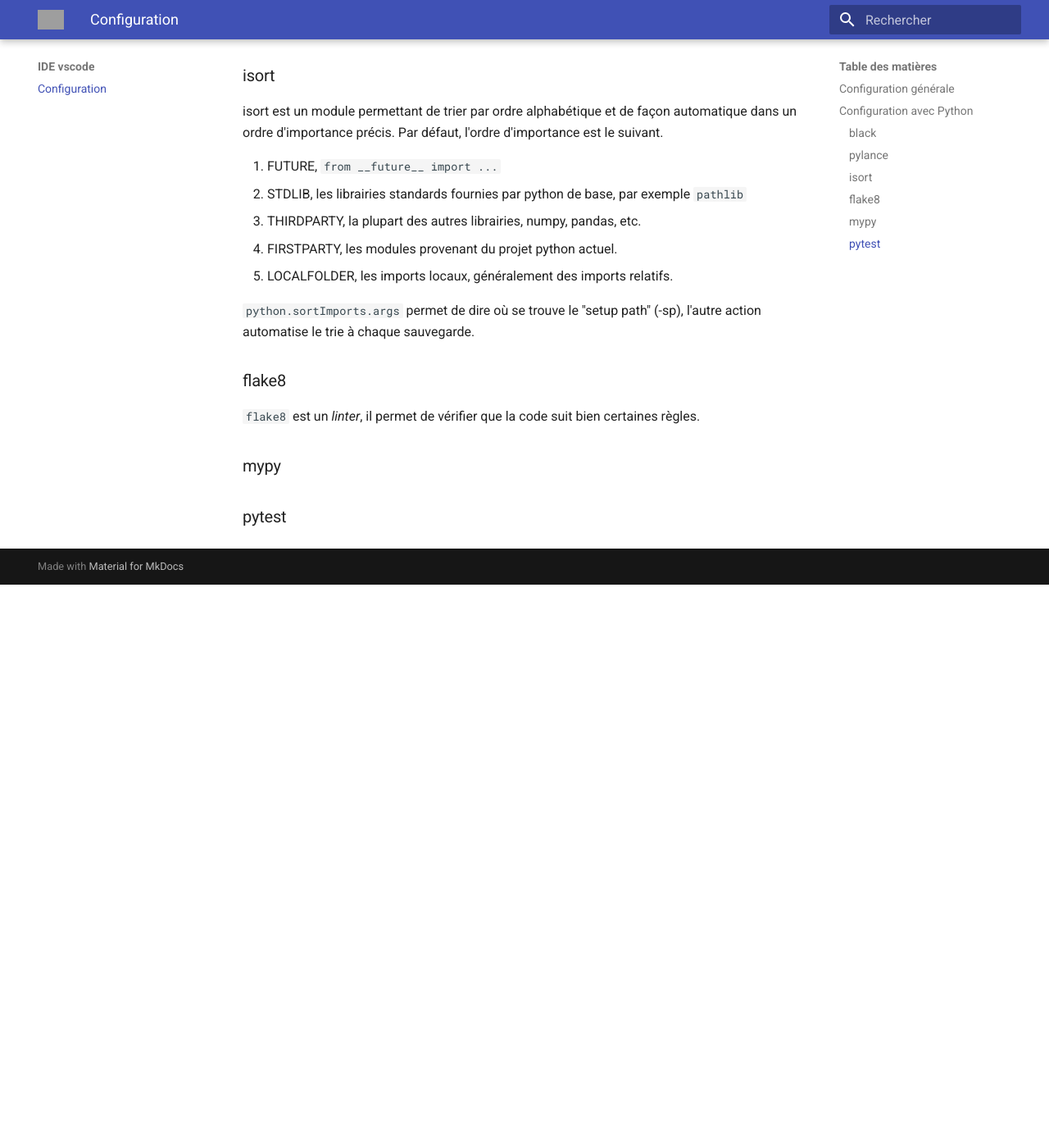
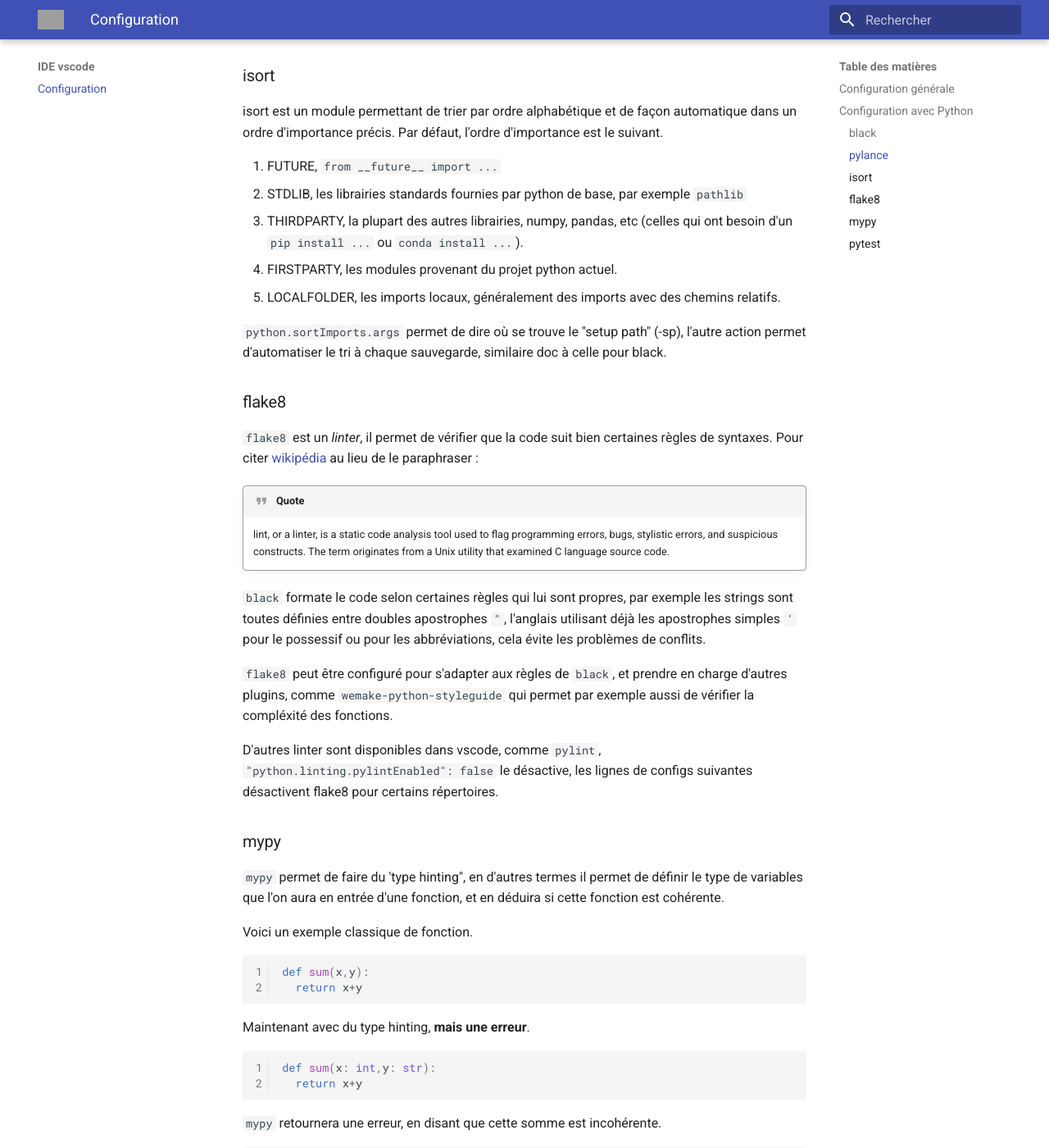
Before and after one commit to MathKlim/guidelines_citc, an MkDocs documentation site: the page built from docs/ide_vscode/conf.md, in a window 1280 px wide and 1400 px high, scrolled down 5626 px. Shown: the whole window at 82% size. Built offline with MkDocs 1.6.1 and Material for MkDocs 9.7.7, drawn with Linux system fonts in a browser that asks for light colours; before the commit the page ends 6339 px from its top, so only the background shows below that; some of the changed text lies outside the part shown; grey boxes are pictures that could not be loaded.

Commit message:
première rédaction de conf.md

````diff
--- a/docs/ide_vscode/conf.md
+++ b/docs/ide_vscode/conf.md
@@ -214,16 +214,56 @@ isort est un module permettant de trier par ordre alphabétique et de façon aut
 
 1. FUTURE, `from __future__ import ...`
 2. STDLIB, les librairies standards fournies par python de base, par exemple `pathlib`
-3. THIRDPARTY, la plupart des autres librairies, numpy, pandas, etc.
+3. THIRDPARTY, la plupart des autres librairies, numpy, pandas, etc (celles qui ont besoin d'un `pip install ...` ou `conda install ...`).
 4. FIRSTPARTY, les modules provenant du projet python actuel.
-5. LOCALFOLDER, les imports locaux, généralement des imports relatifs.
+5. LOCALFOLDER, les imports locaux, généralement des imports avec des chemins relatifs.
 
-`python.sortImports.args` permet de dire où se trouve le "setup path" (-sp), l'autre action automatise le trie à chaque sauvegarde.
+`python.sortImports.args` permet de dire où se trouve le "setup path" (-sp), l'autre action permet d'automatiser le tri à chaque sauvegarde, similaire doc à celle pour black.
 
 ### flake8
 
-`flake8` est un *linter*, il permet de vérifier que la code suit bien certaines règles.
+`flake8` est un *linter*, il permet de vérifier que la code suit bien certaines règles de syntaxes. Pour citer [wikipédia](https://en.wikipedia.org/wiki/Lint_(software)) au lieu de le paraphraser :
+
+!!! quote
+    lint, or a linter, is a static code analysis tool used to flag programming errors, bugs, stylistic errors, and suspicious constructs. The term originates from a Unix utility that examined C language source code.
+
+`black` formate le code selon certaines règles qui lui sont propres, par exemple les strings sont toutes définies entre doubles apostrophes `"`, l'anglais utilisant déjà les apostrophes simples `'` pour le possessif ou pour les abbréviations, cela évite les problèmes de conflits.
+
+`flake8` peut être configuré pour s'adapter aux règles de `black`, et prendre en charge d'autres plugins, comme `wemake-python-styleguide` qui permet par exemple aussi de vérifier la compléxité des fonctions.
+
+D'autres linter sont disponibles dans vscode, comme `pylint`, `"python.linting.pylintEnabled": false` le désactive, les lignes de configs suivantes désactivent flake8 pour certains répertoires.
 
 ### mypy
 
+`mypy` permet de faire du 'type hinting", en d'autres termes il permet de définir le type de variables que l'on aura en entrée d'une fonction, et en déduira si cette fonction est cohérente.
+
+Voici un exemple classique de fonction.
+
+```python
+def sum(x,y):
+  return x+y
+```
+
+Maintenant avec du type hinting, **mais une erreur**.
+
+```python
+def sum(x: int,y: str):
+  return x+y
+```
+
+`mypy` retournera une erreur, en disant que cette somme est incohérente.
+
+```python
+def sum(x: int,y: int):
+  return x+y
+```
+
+Cette fonction là sera validée.
+
+`mypy` est une aide supplémentaire pour la compréhension des fonctions, mais aussi pour la rédaction des docstrings car ces décorations seront directement récupérées par `mkdocstrings` et le plugin `Python Docstring Generator` de vscode.
+
+`mypy` étant compatible avec `flake8`, `"python.linting.mypyEnabled": true` active cette compatibilité en permettant de recevoir les messages de `mypy` via des messages `flake8` dans vscode.
+
 ### pytest
+
+Librairie pour les tests python.
````
Also changed, not shown: README.md (+7 -3 lines), docs/index.md (+6 -7 lines).
